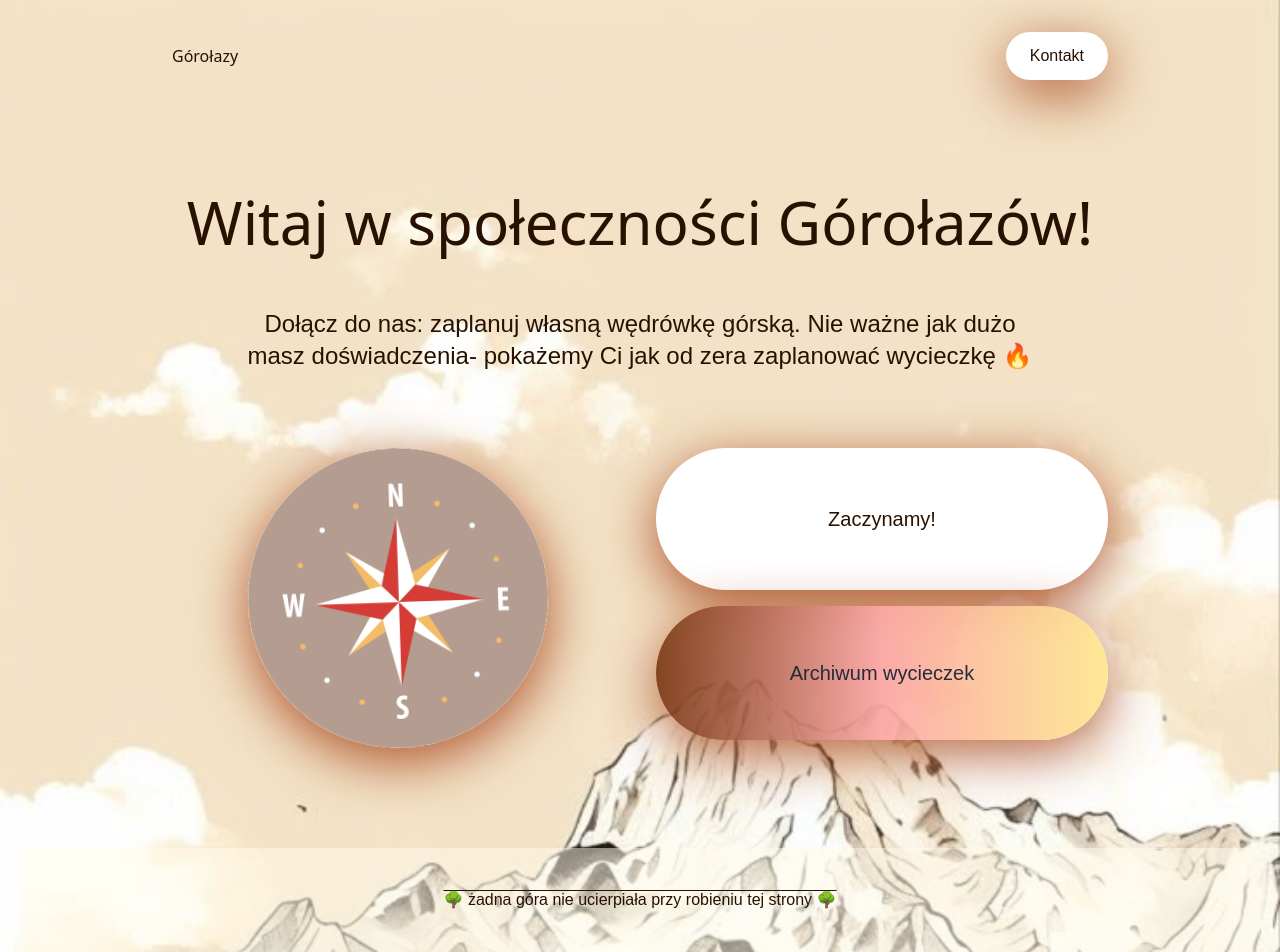
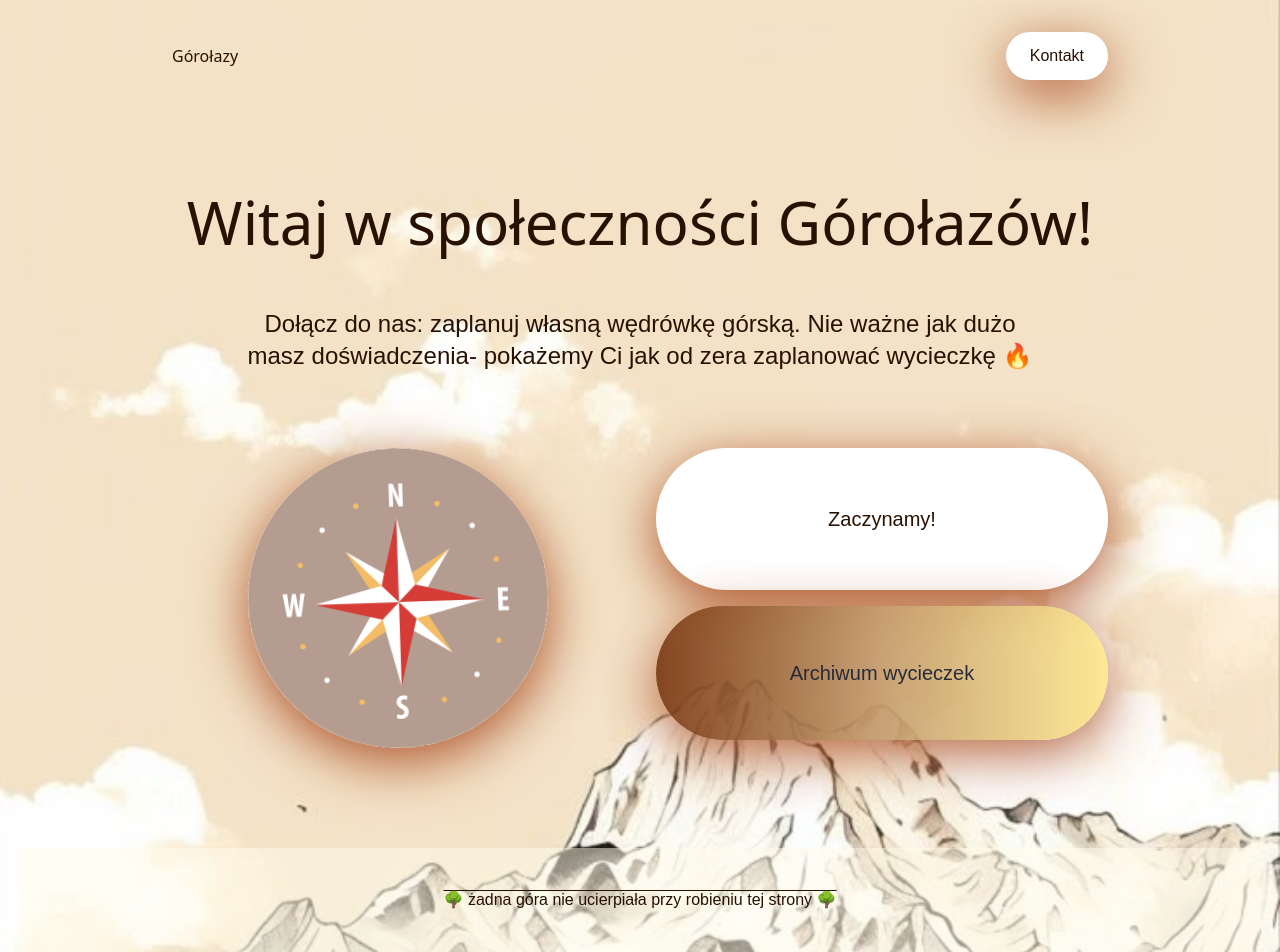
Before and after one commit to kama-pa-go/KGprojects, a Jekyll site: the page index.html, which Jekyll copies as it is, in a window 1280 px wide and 952 px high. Built offline with Jekyll 4.4.1, drawn with Linux system fonts in a browser that asks for light colours; some web fonts are replaced.

Commit message:
Update index.html

```diff
--- a/index.html
+++ b/index.html
@@ -33,7 +33,7 @@
 
   .red-yellow-button {
     color: #111827; /* text-gray-900 */
-    background-image: linear-gradient(to right, #78350f, #fca5a5, #fde68a); /* from-red-200 via-red-300 to-yellow-200 */
+    background-image: linear-gradient(to right, #78350f, #c49b6c, #fde68a); /* from-red-200 via-red-300 to-yellow-200 */
     font-weight: 500; /* font-medium */
     font-size: 0.875rem; /* text-sm */
     line-height: 1.25rem;
@@ -46,7 +46,7 @@
 }
 
 .red-yellow-button:hover {
-    background-image: linear-gradient(to bottom left, #fecaca, #fca5a5, #fde68a); /* hover:bg-gradient-to-bl */
+    background-image: linear-gradient(to bottom left, #c49b6c, #78350f, #fde68a); /* hover:bg-gradient-to-bl */
 }
 
 .red-yellow-button:focus {
```
